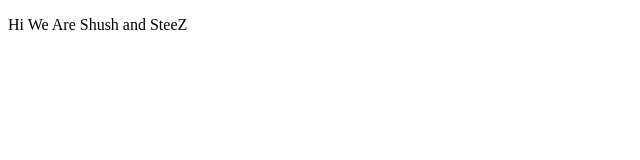
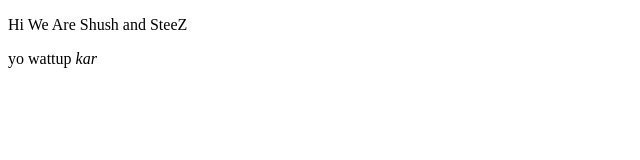
Before and after one commit to kar722/shushXsteez, a plain HTML site: page index.html in a window 1280 px wide. Shown: the full height of the page, 0-640 px from the left. Drawn offline with Linux system fonts and the light colour scheme.

Commit message:
sahir commit

```diff
--- a/index.html
+++ b/index.html
@@ -8,5 +8,6 @@
 </head>
 <body>
     <p>Hi We Are Shush and SteeZ</p>
+    <p>yo wattup <em>kar</em></p>
 </body>
 </html>
```
